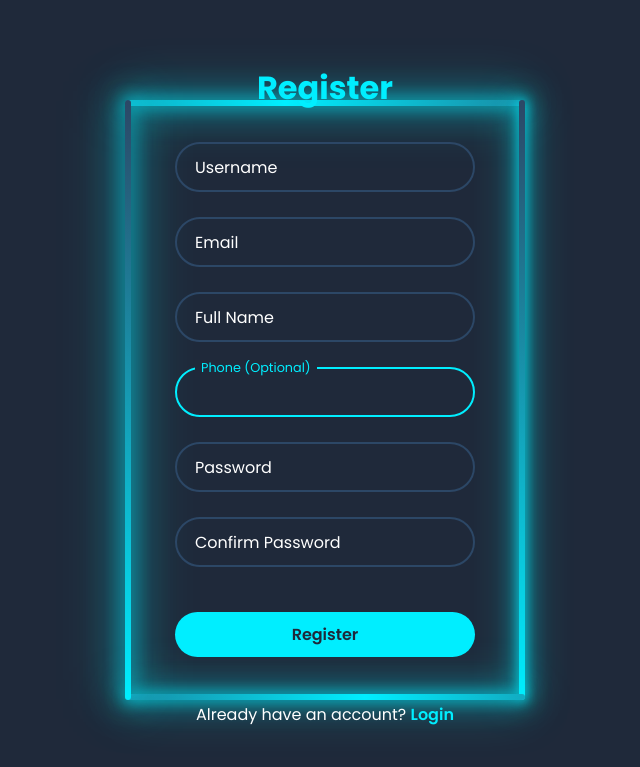
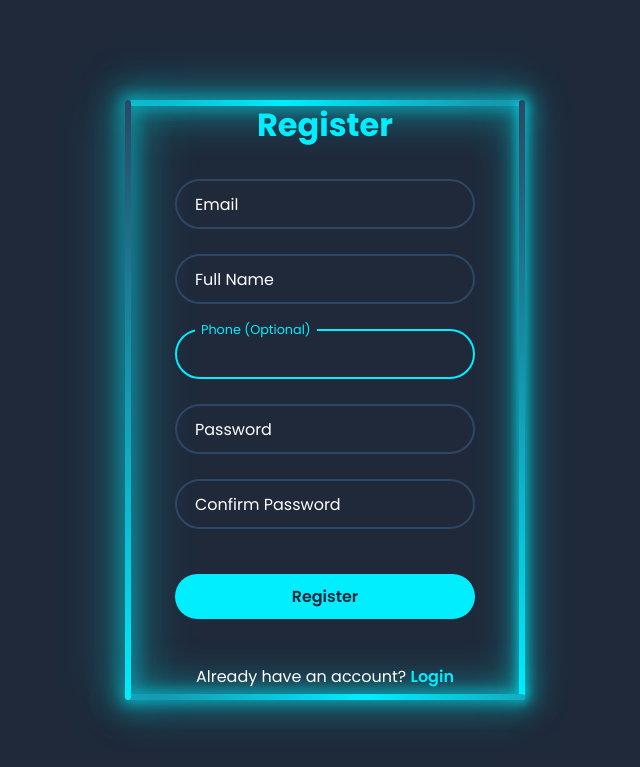
Before and after one commit to p-mubasshir-khan/estate-hub, a PHP site: page /register.php in a window 1280 px wide. Shown: the top 767 px of the page, without its empty margins (315-955 px from the left). Run offline with PHP 8.4, Linux system fonts and the light colour scheme; some libraries are stand-ins or nearby versions.

Commit message:
Remove username input field from registration form

```diff
--- a/register.php
+++ b/register.php
@@ -291,10 +291,6 @@ if ($_SERVER['REQUEST_METHOD'] == 'POST') {
             <?php endif; ?>
             <form action="" method="POST">
                 <div class="input-box">
-                    <input type="text" name="username" required>
-                    <label>Username</label>
-                </div>
-                <div class="input-box">
                     <input type="email" name="email" required>
                     <label>Email</label>
                 </div>
```
